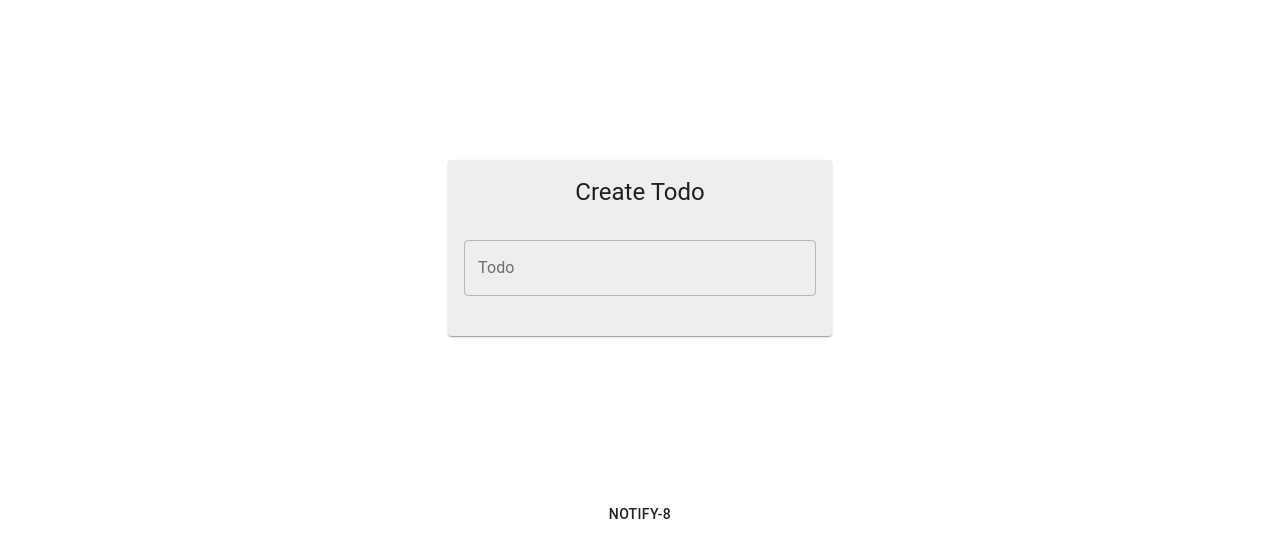
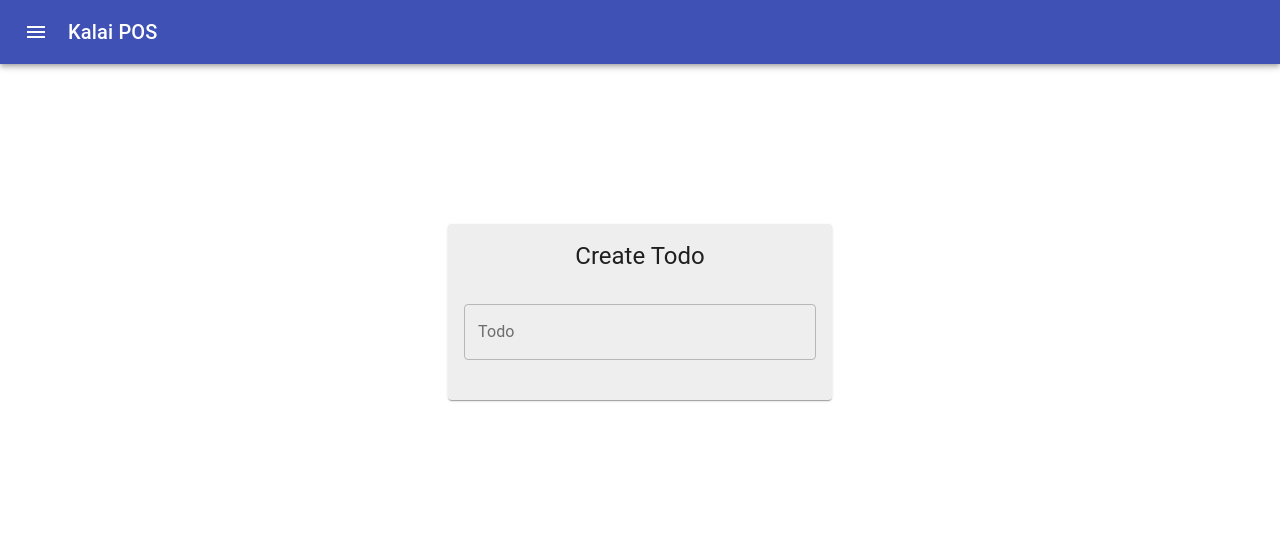
Before and after one commit to kalaivanan241/my-app, a React (Create React App) app: page / in a window 1280 px wide. Shown: the top 558 px of the page. Built offline with nearby package versions, Linux system fonts and the light colour scheme.

Commit message:
added bottom nav

```diff
--- a/package.json
+++ b/package.json
@@ -17,6 +17,7 @@
     "react": "^17.0.2",
     "react-dom": "^17.0.2",
     "react-helmet": "^6.1.0",
+    "react-router-dom": "^5.2.0",
     "react-scripts": "4.0.3",
     "typescript": "^4.0.3",
     "web-vitals": "^0.2.4",
--- a/src/App.tsx
+++ b/src/App.tsx
@@ -1,10 +1,18 @@
-import { Button, LinearProgress } from "@material-ui/core";
+import {
+  BottomNavigation,
+  Button,
+  Hidden,
+  LinearProgress,
+  Paper,
+} from "@material-ui/core";
 import React, { Suspense, useEffect } from "react";
 import "./App.css";
+import NavBar from "./components/NavBar/NavBar";
 import HandleUpdate from "./components/HandleUpdate";
 import ServiceWorkerProvider from "./components/ServiceWorkerProvider/ServiceWorkerProvider";
 import processNotification from "./utils/handleNotifications";
 import TodoList from "./views/TodoList/TodoList";
+import BottomNav from "./components/BottomNav/BottomNav";
 
 // const TodoListComponent = React.lazy(() => import("./views/TodoList/TodoList"));
 
@@ -17,9 +25,10 @@ const App: React.FC = () => {
   return (
     <div className="App">
       <ServiceWorkerProvider>
+        <NavBar />
         <TodoList />
         <HandleUpdate />
-        <Button onClick={buttonClick}>Notify-8</Button>
+        <BottomNav />
       </ServiceWorkerProvider>
     </div>
   );
--- /dev/null
+++ b/src/components/BottomNav/BottomNav.tsx
@@ -0,0 +1,44 @@
+import {
+  BottomNavigation,
+  BottomNavigationAction,
+  Hidden,
+  makeStyles,
+} from "@material-ui/core";
+import RestoreIcon from "@material-ui/icons/Restore";
+import FavoriteIcon from "@material-ui/icons/Favorite";
+import LocationOnIcon from "@material-ui/icons/LocationOn";
+import React from "react";
+import { grey } from "@material-ui/core/colors";
+
+const useStyles = makeStyles({
+  root: {
+    maxWidth: 500,
+    width: "100%",
+    position: "absolute",
+    bottom: 0,
+    backgroundColor: grey[200],
+  },
+});
+
+const BottomNav = () => {
+  const classes = useStyles();
+  const [value, setValue] = React.useState(0);
+  return (
+    <Hidden mdUp>
+      <BottomNavigation
+        value={value}
+        onChange={(event, newValue) => {
+          setValue(newValue);
+        }}
+        showLabels
+        className={classes.root}
+      >
+        <BottomNavigationAction label="Recents" icon={<RestoreIcon />} />
+        <BottomNavigationAction label="Favorites" icon={<FavoriteIcon />} />
+        <BottomNavigationAction label="Nearby" icon={<LocationOnIcon />} />
+      </BottomNavigation>
+    </Hidden>
+  );
+};
+
+export default BottomNav;
--- a/src/components/HandleUpdate.tsx
+++ b/src/components/HandleUpdate.tsx
@@ -14,9 +14,7 @@ const HandleUpdate: React.FC = () => {
   const [showDialog, setShowDialog] = useState<boolean>(false);
 
   useEffect(() => {
-    console.log("update available", updateAvailable);
     if (updateAvailable) {
-      console.log("update available2", updateAvailable);
       setShowDialog(true);
     }
   }, [updateAvailable]);
--- /dev/null
+++ b/src/components/NavBar/NavBar.tsx
@@ -0,0 +1,52 @@
+import {
+  AppBar,
+  Button,
+  Drawer,
+  IconButton,
+  makeStyles,
+  Toolbar,
+  Typography,
+} from "@material-ui/core";
+import MenuIcon from "@material-ui/icons/Menu";
+import React, { useState } from "react";
+import NavList from "../NavList/NavList";
+
+const useStyles = makeStyles((theme) => ({
+  root: {
+    flexGrow: 1,
+  },
+  menuButton: {
+    marginRight: theme.spacing(1),
+  },
+  title: {
+    flexGrow: 1,
+  },
+}));
+
+const NavBar: React.FC = () => {
+  const classes = useStyles();
+  const [showDrawer, setShowDrawer] = useState(false);
+  return (
+    <>
+      <AppBar position="static">
+        <Toolbar>
+          <IconButton
+            edge="start"
+            className={classes.menuButton}
+            color="inherit"
+            aria-label="menu"
+            onClick={() => setShowDrawer((prevVal) => !prevVal)}
+          >
+            <MenuIcon />
+          </IconButton>
+          <Typography variant="h6">Kalai POS</Typography>
+        </Toolbar>
+      </AppBar>
+      <Drawer open={showDrawer} anchor="left">
+        <NavList onClose={() => setShowDrawer((prevVal) => !prevVal)} />
+      </Drawer>
+    </>
+  );
+};
+
+export default NavBar;
--- /dev/null
+++ b/src/components/NavList/NavList.tsx
@@ -0,0 +1,59 @@
+import {
+  Divider,
+  IconButton,
+  List,
+  ListItem,
+  ListItemIcon,
+  ListItemText,
+  makeStyles,
+} from "@material-ui/core";
+import InboxIcon from "@material-ui/icons/MoveToInbox";
+import MailIcon from "@material-ui/icons/Mail";
+import React from "react";
+import CancelIcon from "@material-ui/icons/Cancel";
+
+const useStyles = makeStyles({
+  list: {
+    width: 250,
+  },
+  closeButton: {
+    textAlign: "end",
+    position: "absolute",
+    width: "100%",
+    zIndex: 1,
+  },
+});
+
+interface NavListProps {
+  onClose: () => void;
+}
+
+const NavList: React.FC<NavListProps> = ({ onClose }) => {
+  const classes = useStyles();
+  return (
+    <div className={classes.list} role="presentation">
+      <div className={classes.closeButton}>
+        <IconButton
+          edge="start"
+          color="inherit"
+          aria-label="close"
+          onClick={() => onClose()}
+        >
+          <CancelIcon />
+        </IconButton>
+      </div>
+
+      <List>
+        <ListItem button key={"Todo List"}>
+          <ListItemIcon>
+            <InboxIcon />
+          </ListItemIcon>
+          <ListItemText primary={"Todo List"} />
+        </ListItem>
+      </List>
+      <Divider />
+    </div>
+  );
+};
+
+export default NavList;
--- a/src/hooks/useServiceWorker.tsx
+++ b/src/hooks/useServiceWorker.tsx
@@ -8,7 +8,6 @@ const useServiceWorker = ({ timeout = 1000 }) => {
   React.useEffect(() => {
     const interval: number = window.setInterval(() => {
       if (registration) {
-        console.log("registration available");
         registration.update();
       }
     }, timeout);
@@ -19,7 +18,6 @@ const useServiceWorker = ({ timeout = 1000 }) => {
     setRegistration(registration);
   };
   const updated = () => {
-    console.log("update available");
     setUpdateAvailable(true);
   };
 
--- a/src/utils/handleNotifications.ts
+++ b/src/utils/handleNotifications.ts
@@ -1,8 +1,6 @@
 const processNotification = (title: string, options: NotificationOptions) => {
   if (Notification.permission === "granted") {
-    console.log("before callback");
     navigator.serviceWorker.getRegistration().then(function (reg) {
-      console.log("handle notification");
       reg?.showNotification(title, options);
     });
   } else if (Notification.permission === "denied") {
```
Also changed, not shown: 1 other file (tests, documents, lock files or other folders).
